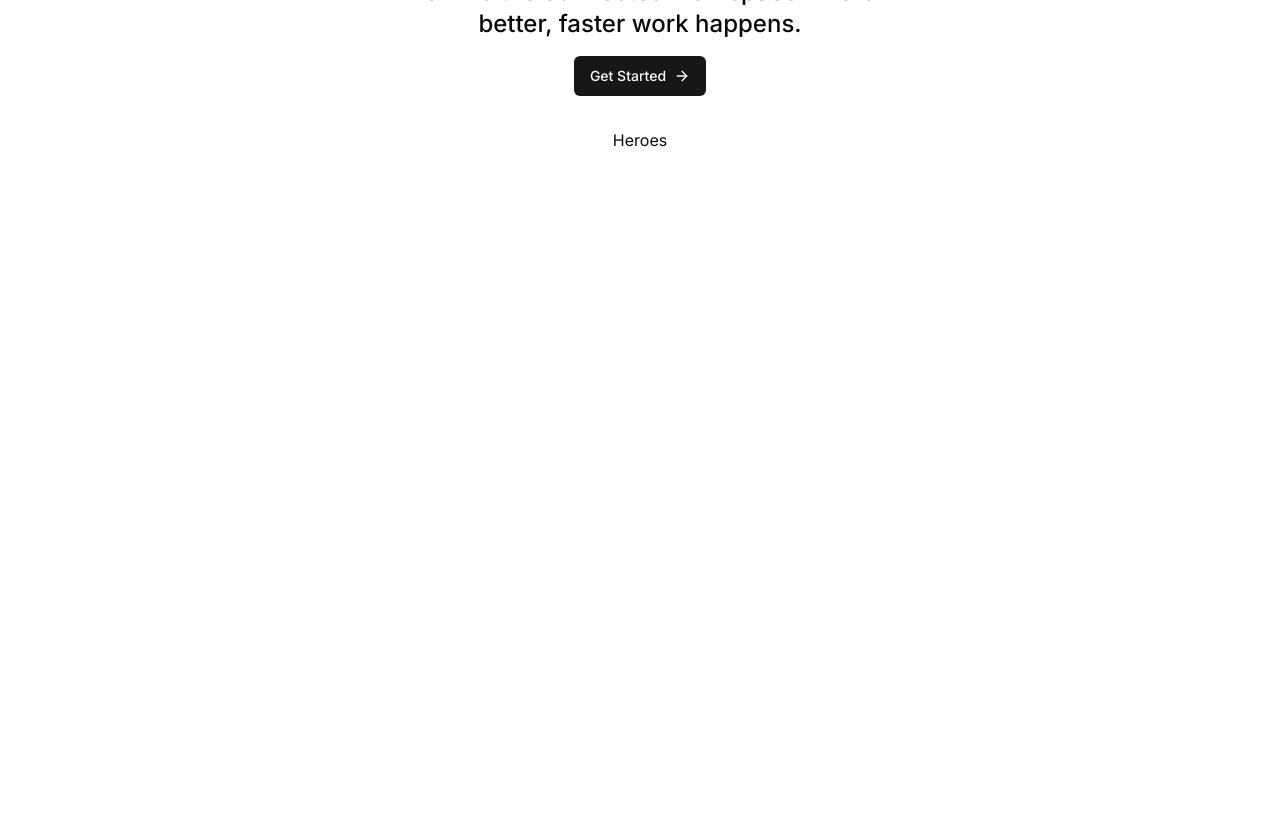
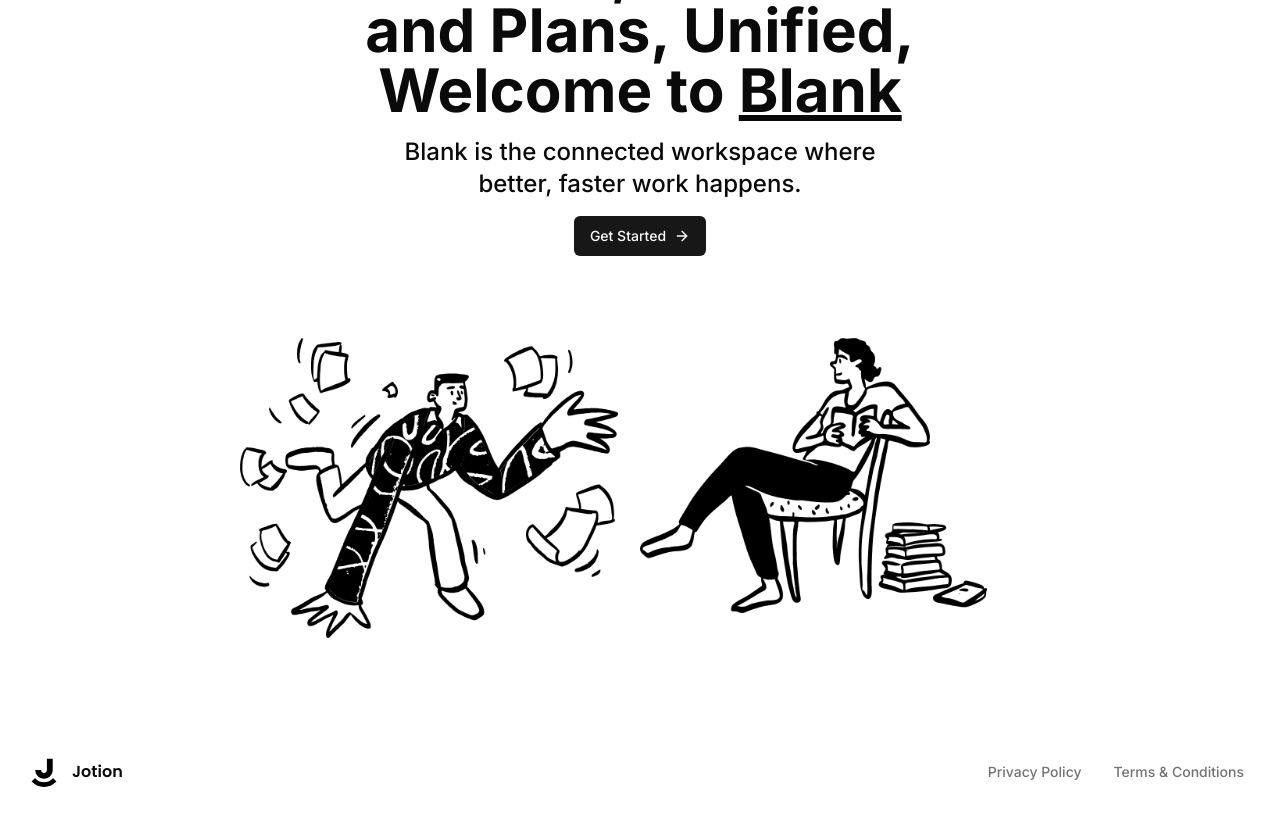
Before and after one commit to rorense/note, a Next.js app: page / in a window 1280 px wide. Shown: the part 260-1076 px from the top of the page. Before the commit the page ends 800 px from the top, so only its background shows below. Built offline with nearby package versions, Linux system fonts and the light colour scheme.

Commit message:
Landing page components

```diff
--- /dev/null
+++ b/app/(marketing)/_components/footer.tsx
@@ -0,0 +1,20 @@
+import { Button } from "@/components/ui/button";
+import Logo from "./logo";
+
+const Footer = () => {
+  return (
+    <div className="flex items-center w-full p-6 bg-background z-50">
+      <Logo />
+      <div className="md:ml-auto w-full justify-between md:justify-end flex items-center gap-x-2 text-muted-foreground">
+        <Button variant="ghost" size="sm">
+          Privacy Policy
+        </Button>
+        <Button variant="ghost" size="sm">
+          Terms & Conditions
+        </Button>
+      </div>
+    </div>
+  );
+};
+
+export default Footer;
--- a/app/(marketing)/_components/heroes.tsx
+++ b/app/(marketing)/_components/heroes.tsx
@@ -1,7 +1,28 @@
 import Image from "next/image";
 
 const Heroes = () => {
-  return <div>Heroes</div>;
+  return (
+    <div className="flex flex-col items-center justify-center max-w-5xl">
+      <div className="flex items-center">
+        <div className="relative w-[300px] h-[300px] sm:w-[350px] sm:h-[350px] md:h-[400px] md:w-[400px]">
+          <Image
+            src="/documents.png"
+            fill
+            className="object-contain"
+            alt="Documents"
+          />
+        </div>
+        <div className="relative h-[400px] w-[400px] hidden md:block">
+          <Image
+            src="/reading.png"
+            fill
+            className="object-contain"
+            alt="Reading"
+          />
+        </div>
+      </div>
+    </div>
+  );
 };
 
 export default Heroes;
--- /dev/null
+++ b/app/(marketing)/_components/logo.tsx
@@ -0,0 +1,19 @@
+import Image from "next/image";
+import { Poppins } from "next/font/google";
+import { cn } from "@/lib/utils";
+
+const font = Poppins({
+  subsets: ["latin"],
+  weight: ["400", "600"],
+});
+
+const Logo = () => {
+  return (
+    <div className="hidden md:flex items-center gap-x-2">
+      <Image src="/logo.svg" height="40" width="40" alt="Logo" />
+      <p className={cn("font-semibold", font.className)}>Jotion</p>
+    </div>
+  );
+};
+
+export default Logo;
--- /dev/null
+++ b/app/(marketing)/_components/navbar.tsx
@@ -0,0 +1,7 @@
+"use client";
+
+const Navbar = () => {
+  return <div></div>;
+};
+
+export default Navbar;
--- /dev/null
+++ b/app/(marketing)/layout.tsx
@@ -0,0 +1,12 @@
+import Navbar from "./_components/navbar";
+
+const MarketingLayout = ({ children }: { children: React.ReactNode }) => {
+  return (
+    <div className="h-full">
+      <Navbar />
+      <main className="h-full pt-40">{children}</main>
+    </div>
+  );
+};
+
+export default MarketingLayout;
--- a/app/(marketing)/page.tsx
+++ b/app/(marketing)/page.tsx
@@ -1,3 +1,4 @@
+import Footer from "./_components/footer";
 import Heading from "./_components/heading";
 import Heroes from "./_components/heroes";
 
@@ -8,6 +9,7 @@
         <Heading />
         <Heroes />
       </div>
+      <Footer />
     </div>
   );
 };
```
